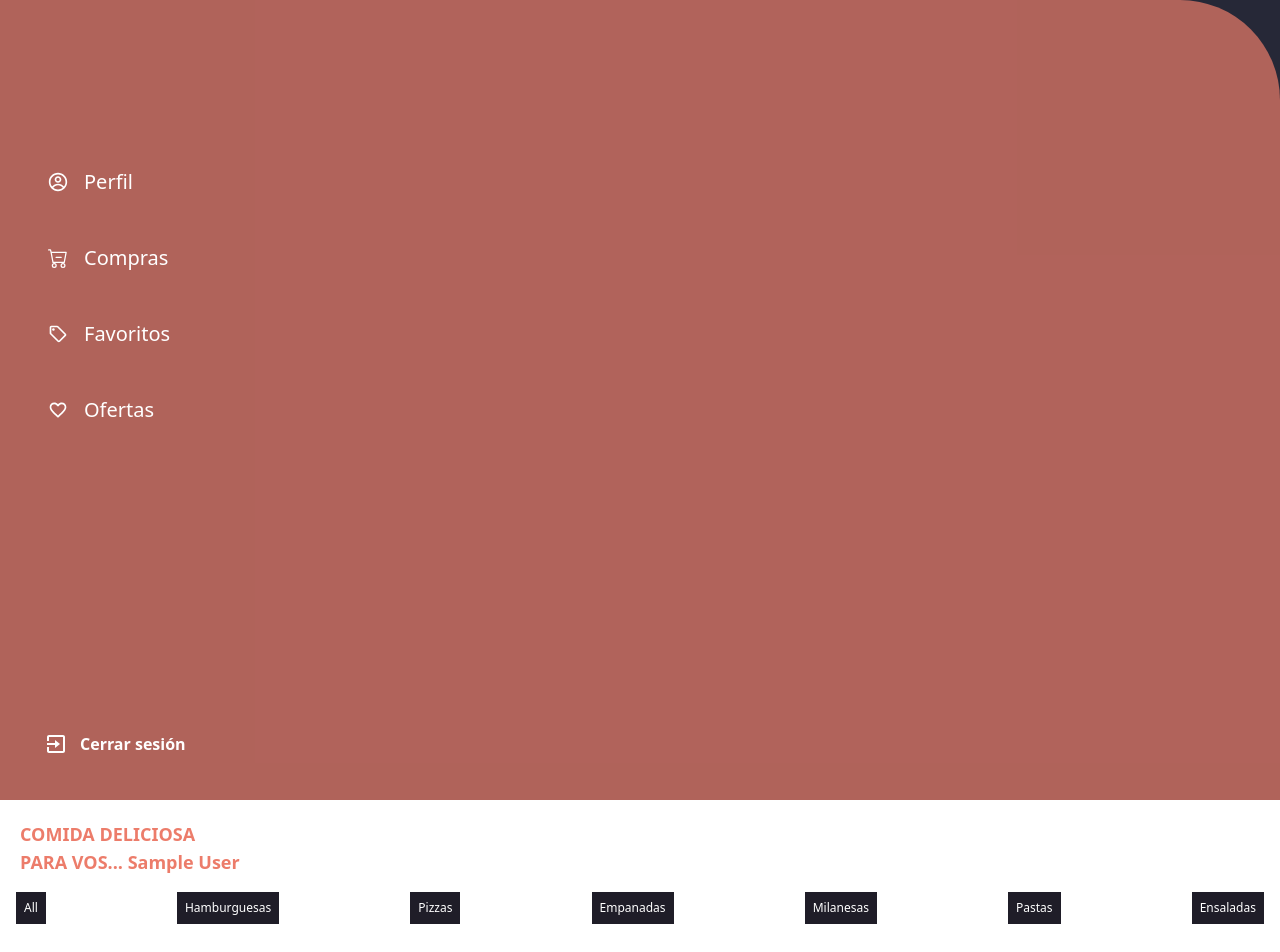
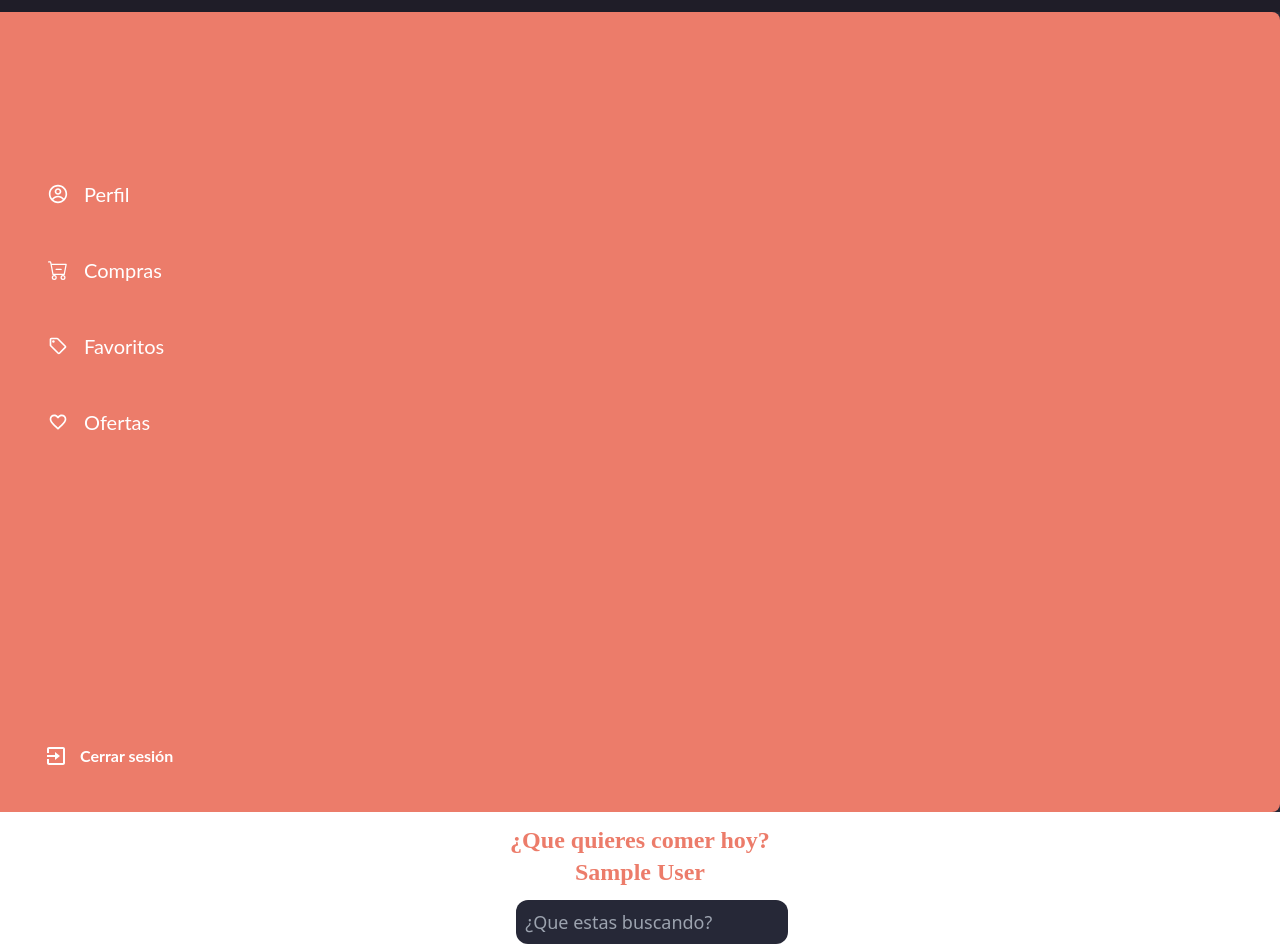
Before and after one commit to facuguardia/app-food, a React (Vite) app: page /home in a window 1280 px wide. Shown: the top 952 px of the page. Built offline with nearby package versions, Linux system fonts and the light colour scheme; no server answers; sample sign-in values are in the browser's storage.

Commit message:
prototipoHomeTerminado

```diff
--- a/src/components/home/Categorias.jsx
+++ b/src/components/home/Categorias.jsx
@@ -2,26 +2,26 @@ import React from "react";
 
 function Categorias() {
   return (
-    <div className="flex justify-between overflow-scroll ">
-      <button className="text-xs font-sans bg-[#1F1D28] text-white hover:text-[#ec7c6a] hover:border-b-2 hover:border-[#ec7c6a] py-2 px-2 fond-lato p-2 m-4">
+    <div className="flex justify-between  overflow-x-auto ">
+      <button className="text-lg bg-[#1F1D28] text-white hover:text-[#ec7c6a] hover:border-b-2 hover:border-[#ec7c6a] py-1 px-1 font-lato font-normal p-2 m-4">
         All{" "}
       </button>
-      <button className="text-xs font-sans bg-[#1F1D28] text-white hover:text-[#ec7c6a] hover:border-b-2 hover:border-[#ec7c6a] py-2 px-2 fond-lato p-2 m-4">
+      <button className="text-lg bg-[#1F1D28] text-white hover:text-[#ec7c6a] hover:border-b-2 hover:border-[#ec7c6a] py-1 px-1 font-lato font-normal p-2 m-4">
         Hamburguesas{" "}
       </button>
-      <button className="text-xs font-sans bg-[#1F1D28] text-white hover:text-[#ec7c6a] hover:border-b-2 hover:border-[#ec7c6a] py-2 px-2 fond-lato p-2 m-4">
+      <button className="text-lg bg-[#1F1D28] text-white hover:text-[#ec7c6a] hover:border-b-2 hover:border-[#ec7c6a] py-1 px-1 font-lato font-normal p-2 m-4">
         Pizzas{" "}
       </button>
-      <button className="text-xs font-sans bg-[#1F1D28] text-white hover:text-[#ec7c6a] hover:border-b-2 hover:border-[#ec7c6a] py-2 px-2 fond-lato p-2 m-4">
+      <button className="text-lg bg-[#1F1D28] text-white hover:text-[#ec7c6a] hover:border-b-2 hover:border-[#ec7c6a] py-1 px-1 font-lato font-normal p-2 m-4">
         Empanadas{" "}
       </button>
-      <button className="text-xs font-sans bg-[#1F1D28] text-white hover:text-[#ec7c6a] hover:border-b-2 hover:border-[#ec7c6a] py-2 px-2 fond-lato p-2 m-4">
+      <button className="text-lg bg-[#1F1D28] text-white hover:text-[#ec7c6a] hover:border-b-2 hover:border-[#ec7c6a] py-1 px-1 font-lato font-normal p-2 m-4">
         Milanesas{" "}
       </button>
-      <button className="text-xs font-sans bg-[#1F1D28] text-white hover:text-[#ec7c6a] hover:border-b-2 hover:border-[#ec7c6a] py-2 px-2 fond-lato p-2 m-4">
+      <button className="text-lg bg-[#1F1D28] text-white hover:text-[#ec7c6a] hover:border-b-2 hover:border-[#ec7c6a] py-1 px-1 font-lato font-normal p-2 m-4">
         Pastas{" "}
       </button>
-      <button className="text-xs font-sans bg-[#1F1D28] text-white hover:text-[#ec7c6a] hover:border-b-2 hover:border-[#ec7c6a] py-2 px-2 fond-lato p-2 m-4">
+      <button className="text-lg bg-[#1F1D28] text-white hover:text-[#ec7c6a] hover:border-b-2 hover:border-[#ec7c6a] py-1 px-1 font-lato font-normal p-2 m-4">
         Ensaladas{" "}
       </button>
     </div>
--- a/src/components/home/Home.jsx
+++ b/src/components/home/Home.jsx
@@ -2,11 +2,12 @@ import React from "react";
 // Components
 import Categorias from "./Categorias";
 import Sidebar from "./Sidebar";
-// Auth
+import Search from "./Search/Search";
+ // Auth
 import { useAuth } from "../../context/AuthContext";
 
 
-// import Buscador
+
 // import Cards
 
 // const [home, setHome] = React.useState({
@@ -36,14 +37,14 @@ function Home() {
   if (loading) return <p>Loading...</p>;
 
   return (
-    <div className="h-screen w-screen">
-      <div className="flex justify-end">
-        <Sidebar />
-      </div>
-      <h1 className="ml-5 mt-5 font-bold text-left text-lg text-secondary">
+    <div className="h-screen w-screen pt-3">
+
+      <Sidebar />
+      <h1 className="mt-3 font-muli font-extrabold text-center text-2xl text-secondary">
         {" "}
-        COMIDA DELICIOSA <br /> PARA VOS... {user.displayName || user.email}
+        ¿Que quieres comer hoy? <br />  {user.displayName || user.email}
       </h1>
+      <Search />
       <Categorias />
     </div>
   );
--- a/src/components/home/Search/Search.jsx
+++ b/src/components/home/Search/Search.jsx
@@ -45,10 +45,9 @@ tendria un funcion que compara el value del imput con la categoria (con el iclud
 
 
     return(
-        <div className="flex ju">
-            {/* <label className="p-3 text-lg flex">Buscador:</label> */}
-            <div className="mt-6 ml-5 text-2xl"><BsSearch/></div>
-            <input className="rounded-full pi-2 px-2 p-2 m-4" value={search.valor} onChange={handleSearch} placeholder="  ¿Que estas buscando?"></input>
+         <div className="flex justify-center items-center"> {/* <label className="p-3 text-lg flex">Buscador:</label> */}
+            <div className="text-2xl mt-3 text-white"><BsSearch/></div>
+            <input className="items-center rounded-xl py-2 mt-3 pr-3 text-white text-lg bg-primary" value={search.valor} onChange={handleSearch} placeholder="  ¿Que estas buscando?"></input>
             {/* <h1>{search.valor}</h1> */}
         </div>
     )
--- a/src/components/home/SideBar.jsx
+++ b/src/components/home/SideBar.jsx
@@ -8,40 +8,43 @@ import { CgProfile } from "react-icons/cg";
 import { MdOutlineLocalOffer, MdOutlineFavoriteBorder } from "react-icons/md";
 import { BiExit } from "react-icons/bi";
 
+
 function Sidebar() {
   const [menu, setMenu] = useState(false);
 
   return (
     <>
+    <div className={`${!menu && "hidden"} bg-gray-500/60 min-h-screen w-full fixed top-0 left-0 right-0 backdrop-blur-sm`} onClick={() => setMenu(false)}></div>
       <div
-        className={`bg-primary h-screen fixed lg:static w-[60%] md:w-[40%] z-50 lg:w-full transition-all duration-300 ${
+        className={`bg-primary h-screen fixed lg:static w-[60%] md:w-[40%] z-50 top-0 lg:w-full transition-all duration-300 ${
           menu ? "left-0" : "-left-full"
         }`}
       >
         {/* Nav */}
-        <div className="bg-secondary/70 p-8  rounded-tr-[100px] h-[100vh] flex flex-col justify-between gap-8">
+        <div className="bg-secondary p-8 rounded-r-lg  h-screen top-0 flex flex-col justify-between gap-8">
           <nav className="flex flex-col gap-8 pt-32">
             <Link
               href="#"
-              className=" flex items-center gap-4 text-white py-2 px-4 rounded-xl hover:bg-primary-900/50 transition-colors text-xl"
+              className="font-lato font-normal flex items-center gap-4 text-white py-2 px-4 rounded-xl hover:bg-primary-900/50 transition-colors text-xl"
             >
               <CgProfile /> Perfil
             </Link>
             <Link
               href="#"
-              className=" flex items-center gap-4 text-white py-2 px-4 rounded-xl hover:bg-primary-900/50 transition-colors text-xl"
+              className="font-lato font-normal flex items-center gap-4 text-white py-2 px-4 rounded-xl hover:bg-primary-900/50 transition-colors text-xl"
             >
               <BsCartDash /> Compras
             </Link>
             <Link
               href="#"
-              className=" flex items-center gap-4 text-white py-2 px-4 rounded-xl hover:bg-primary-900/50 transition-colors text-xl"
+              className="font-lato font-normal flex items-center gap-4 text-white py-2 px-4 rounded-xl hover:bg-primary-900/50 transition-colors text-xl"
             >
-              <MdOutlineLocalOffer /> Favoritos
+              <MdOutlineLocalOffer />
+              Favoritos
             </Link>
             <Link
               href="#"
-              className=" flex items-center gap-4 text-white py-2 px-4 rounded-xl hover:bg-primary-900/50 transition-colors text-xl"
+              className="font-lato font-normal flex items-center gap-4 text-white py-2 px-4 rounded-xl hover:bg-primary-900/50 transition-colors text-xl"
             >
               <MdOutlineFavoriteBorder /> Ofertas
             </Link>
@@ -49,7 +52,7 @@ function Sidebar() {
           <div className="bg-primary-900/50 rounded-xl p-3">
             <Link
               to="/"
-              className="text-white font-bold flex items-center gap-3"
+              className="text-white font-lato font-bold flex items-center gap-3"
             >
               <BiExit className="text-2xl" />
               Cerrar sesión
--- a/src/index.css
+++ b/src/index.css
@@ -1,3 +1,5 @@
 @tailwind base;
 @tailwind components;
 @tailwind utilities;
+
+@import url('https://fonts.googleapis.com/css2?family=Lato:wght@400;700&family=Mulish:wght@800&display=swap');
--- a/tailwind.config.cjs
+++ b/tailwind.config.cjs
@@ -2,6 +2,10 @@
 module.exports = {
   content: ["./index.html", "./src/**/*.{js,ts,jsx,tsx}"],
   theme: {
+     fontFamily: {
+      'lato' : ['Lato'],
+      'muli' : ['Mulish']
+     },
     extend: {
       colors: {
         background: "#1F1D28",
```
